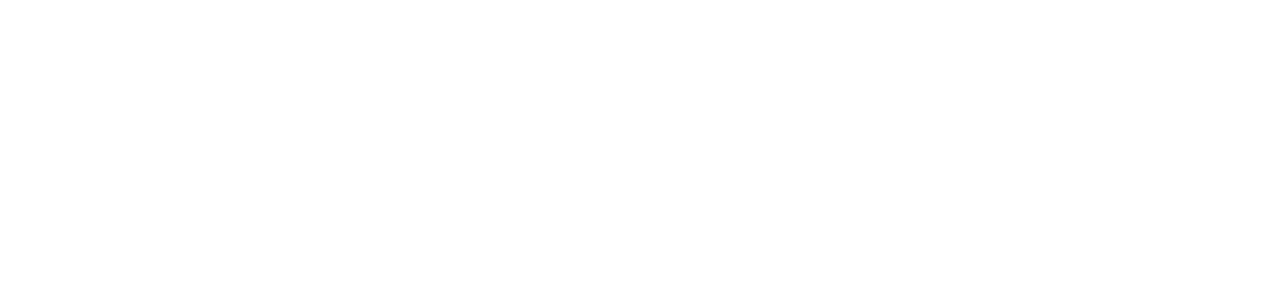
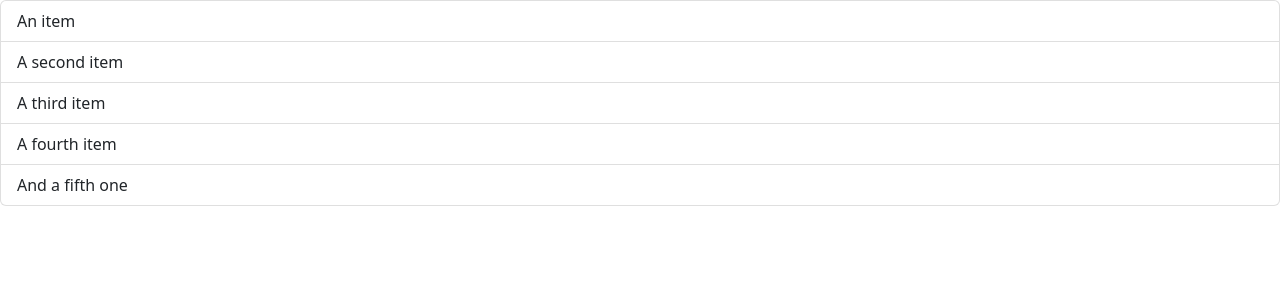
Before and after one commit to avi-vibha/frontend-projects, a React (Vite) app in the folder react-app/: page / in a window 1280 px wide. Shown: the top 300 px of the page. Built offline with nearby package versions, Linux system fonts and the light colour scheme.

Commit message:
03. Creating a list group component

```diff
--- a/react-app/src/components/ListGroup.tsx
+++ b/react-app/src/components/ListGroup.tsx
@@ -1,15 +1,21 @@
-function ListGroup () {
-    return
-    <ul class="list-group">
-        <li class="list-group-item">An item</li>
-        <li class="list-group-item">A second item</li>
-        <li class="list-group-item">A third item</li>
-        <li class="list-group-item">A fourth item</li>
-        <li class="list-group-item">And a fifth one</li>
-    </ul>;
+function ListGroup() {
+  return (
+    <ul className="list-group">
+      <li className="list-group-item">An item</li>
+      <li className="list-group-item">A second item</li>
+      <li className="list-group-item">A third item</li>
+      <li className="list-group-item">A fourth item</li>
+      <li className="list-group-item">And a fifth one</li>
+    </ul>
+  );
 
-    // the above errors are because 'class' is a reserved keyword
-    // in js or ts, so we need to rename all of them to 'className'
+  // the above errors are because 'class' is a reserved keyword
+  // in js or ts, so we need to rename all of them to 'className'
+
+  // Ctrl + D for multiple selection
+
+  // Ctrl + Shift + P : format document using prettier
+  // Prettier automatically wrapped our jsx markup in parantheses. This is necessary to break the markup in multiple lines
 }
 
 export default ListGroup;
```
